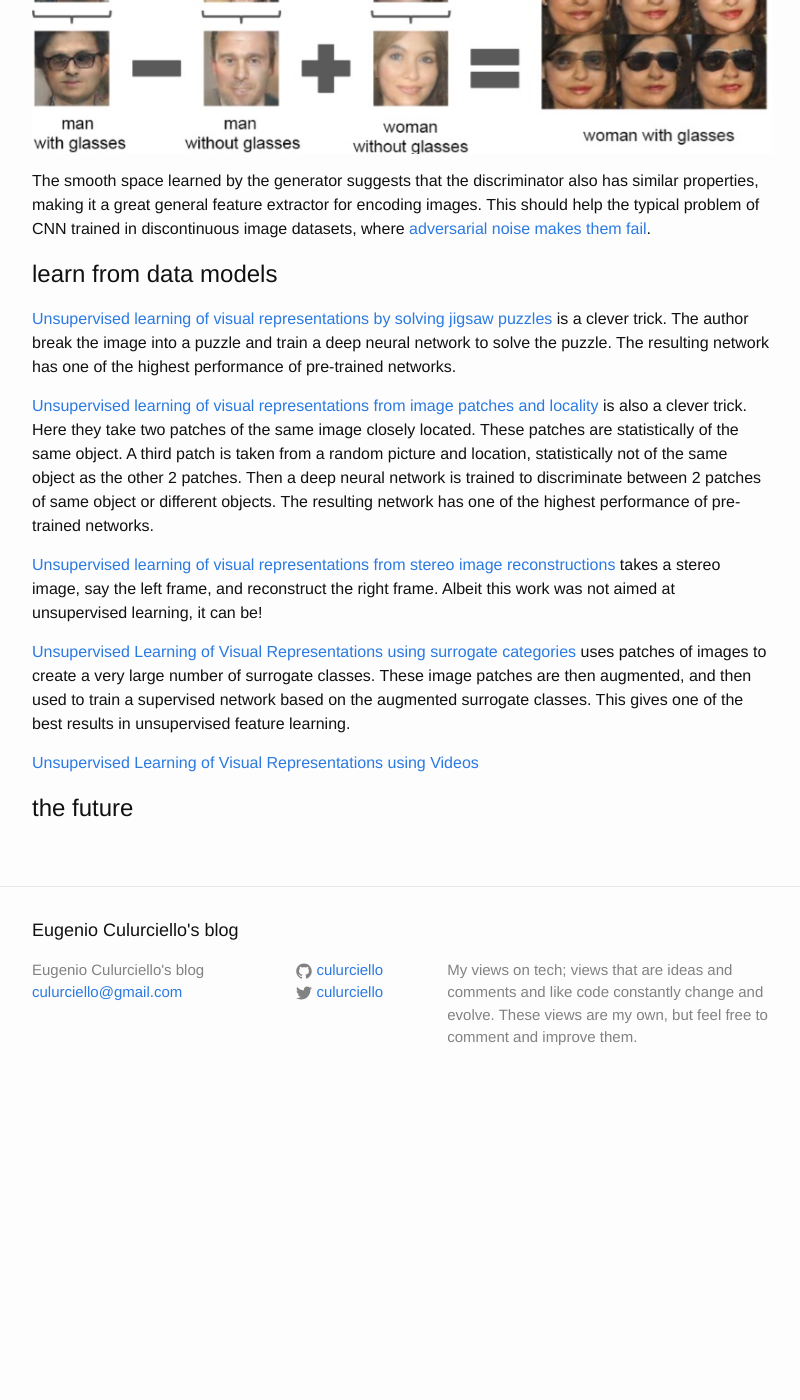
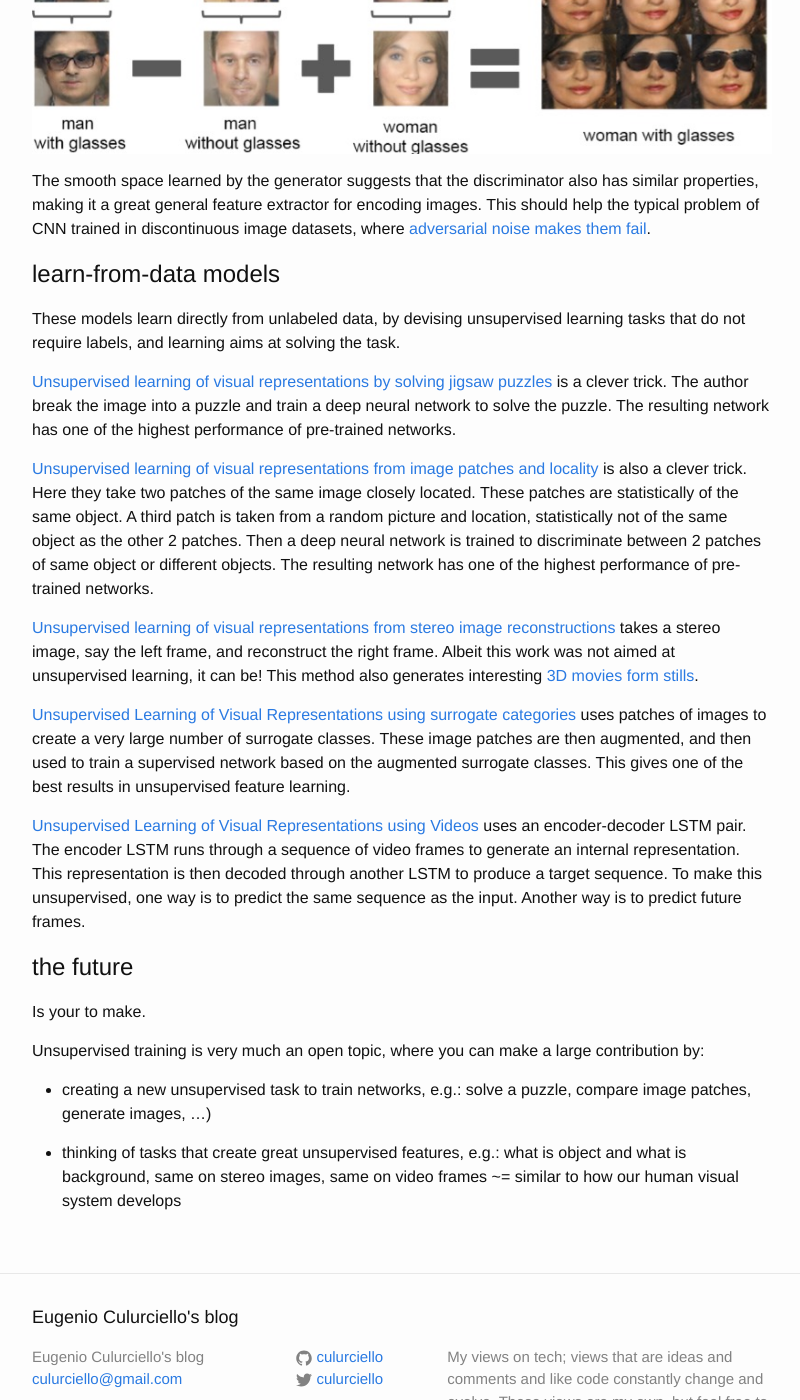
Before and after one commit to culurciello/culurciello.github.io, a Jekyll site: the page built from _posts/2016-06-10-unsup.markdown, in a window 1280 px wide and 1400 px high, scrolled down 4399 px. Shown: the whole window, without its empty margins (238-1038 px from the left). Built offline with Jekyll 4.4.1, drawn with Linux system fonts in a browser that asks for light colours; before the commit the page ends 5508 px from its top, so only the background shows below that.

Commit message:
more unsure

```diff
--- a/_posts/2016-06-10-unsup.markdown
+++ b/_posts/2016-06-10-unsup.markdown
@@ -81,21 +81,32 @@ The smooth space learned by the generator suggests that the discriminator also h
 
 
 
-# learn from data models
+# learn-from-data models
+
+These models learn directly from unlabeled data, by devising unsupervised learning tasks that do not require labels, and learning aims at solving the task.
 
 [Unsupervised learning of visual representations by solving jigsaw puzzles](http://arxiv.org/abs/1603.09246) is a clever trick. The author break the image into a puzzle and train a deep neural network to solve the puzzle. The resulting network has one of the highest performance of pre-trained networks.
 
 [Unsupervised learning of visual representations from image patches and locality](https://arxiv.org/abs/1511.06811) is also a clever trick. Here they take two patches of the same image closely located. These patches are statistically of the same object. A third patch is taken from a random picture and location, statistically not of the same object as the other 2 patches. Then a deep neural network is trained to discriminate between 2 patches of same object or different objects. The resulting network has one of the highest performance of pre-trained networks.
 
 
-[Unsupervised learning of visual representations from stereo image reconstructions](http://arxiv.org/abs/1604.03650) takes a stereo image, say the left frame, and reconstruct the right frame. Albeit this work was not aimed at unsupervised learning, it can be!
+[Unsupervised learning of visual representations from stereo image reconstructions](http://arxiv.org/abs/1604.03650) takes a stereo image, say the left frame, and reconstruct the right frame. Albeit this work was not aimed at unsupervised learning, it can be! This method also generates interesting [3D movies form stills](https://github.com/piiswrong/deep3d).
 
 
 [Unsupervised Learning of Visual Representations using surrogate categories](http://arxiv.org/abs/1406.6909) uses patches of images to create a very large number of surrogate classes. These image patches are then augmented, and then used to train a supervised network based on the augmented surrogate classes. This gives one of the best results in unsupervised feature learning.
 
-[Unsupervised Learning of Visual Representations using Videos](http://arxiv.org/abs/1505.00687)
+[Unsupervised Learning of Visual Representations using Videos](http://arxiv.org/abs/1505.00687) uses an encoder-decoder LSTM pair. The encoder LSTM runs through a sequence of video frames to generate an internal representation. This representation is then decoded through another LSTM to produce a target sequence. To make this unsupervised, one way is to predict the same sequence as the input. Another way is to predict
+future frames.
 
 
 
 
 # the future
+
+Is your to make.
+
+Unsupervised training is very much an open topic, where you can make a large contribution by:
+
+- creating a new unsupervised task to train networks, e.g.: solve a puzzle, compare image patches, generate images, ...)
+
+- thinking of tasks that create great unsupervised features, e.g.: what is object and what is background, same on stereo images, same on video frames ~= similar to how our human visual system develops
```
